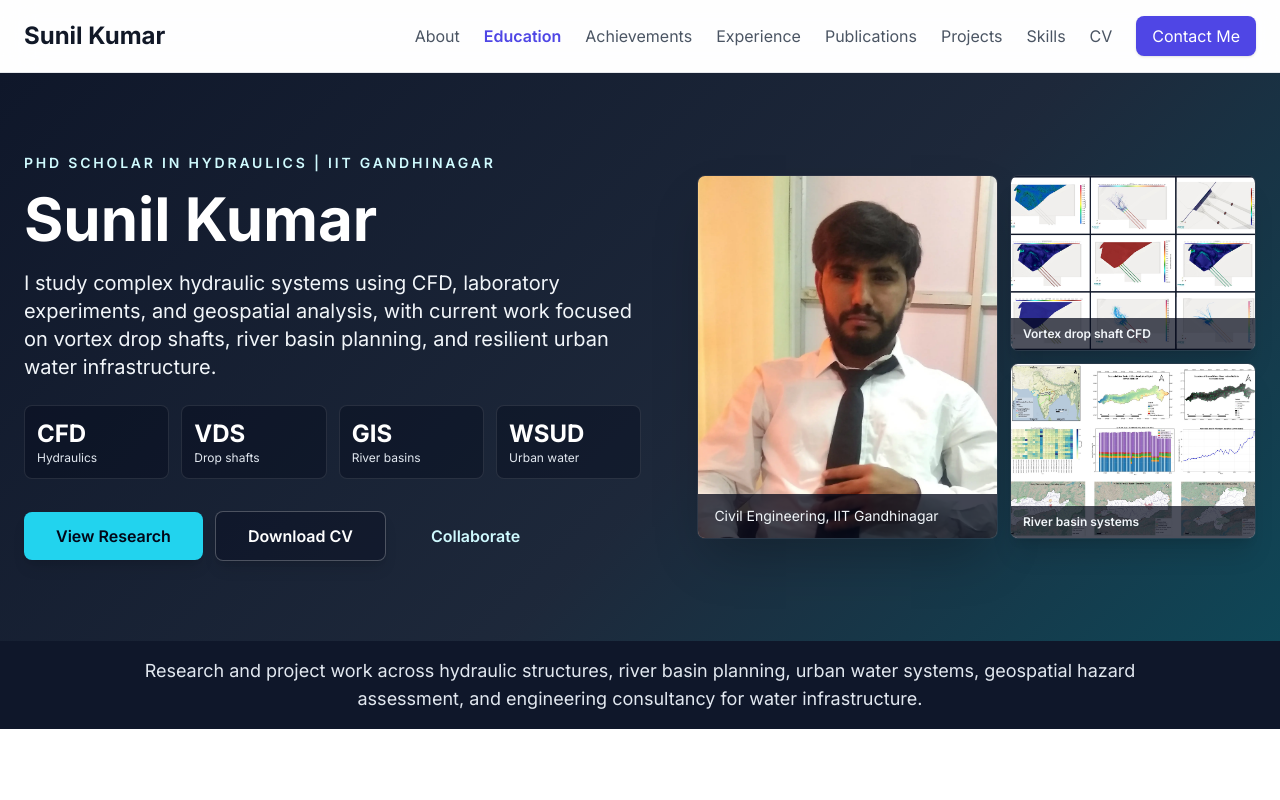
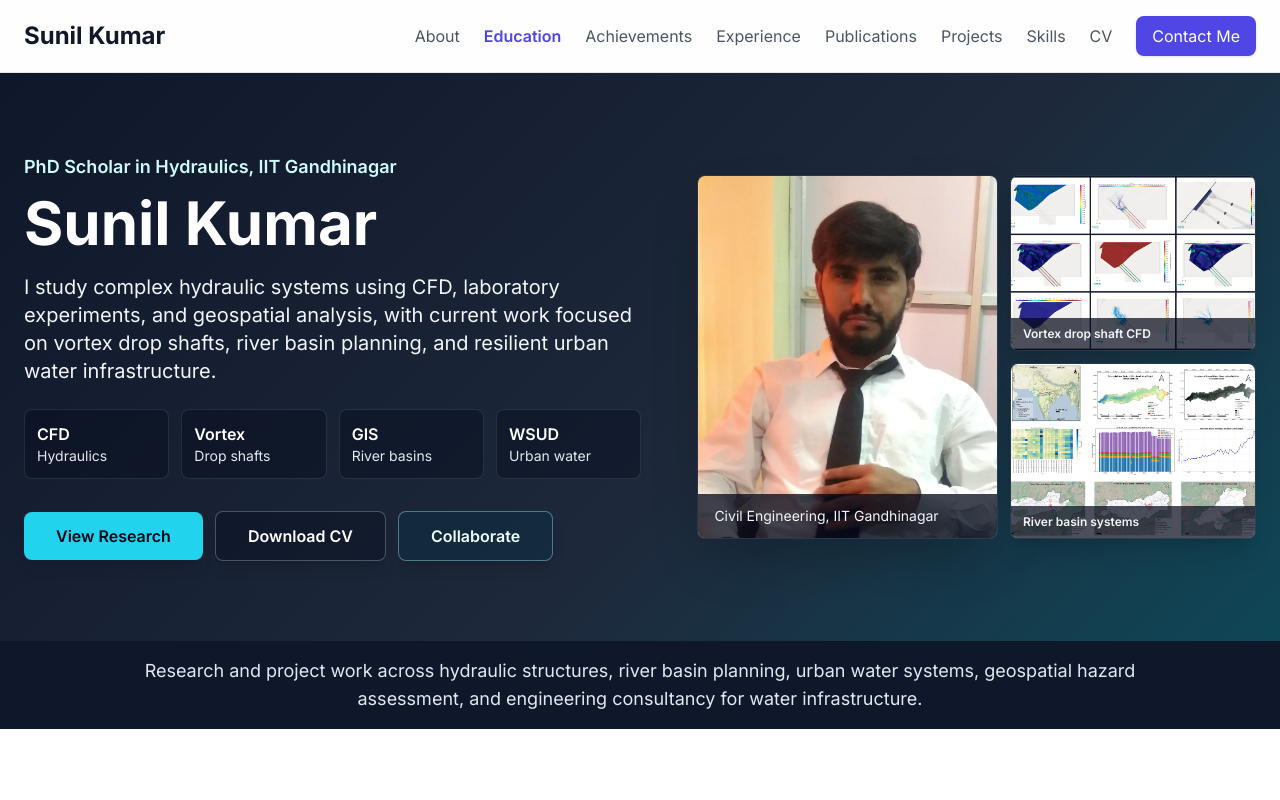
Before and after one commit to sunilkumardhayal/scholar-portal, a website: page index.html in a window 1280 px wide. Shown: the top 800 px of the page. Drawn offline with nearby package versions, Linux system fonts and the light colour scheme.

Commit message:
Polish hero typography and actions

```diff
--- a/index.html
+++ b/index.html
@@ -151,33 +151,33 @@
             <div class="container mx-auto px-6">
                 <div class="grid lg:grid-cols-[1.05fr_0.95fr] gap-10 lg:gap-14 items-center">
                     <div class="text-center lg:text-left">
-                        <p class="text-xs sm:text-sm font-semibold uppercase tracking-[0.2em] text-cyan-100 mb-4">PhD Scholar in Hydraulics | IIT Gandhinagar</p>
+                        <p class="text-base md:text-lg font-semibold text-cyan-100 mb-3">PhD Scholar in Hydraulics, IIT Gandhinagar</p>
                         <h1 class="text-4xl sm:text-5xl md:text-6xl font-bold leading-tight mb-5">Sunil Kumar</h1>
-                        <p class="text-lg md:text-xl text-slate-100 max-w-3xl mx-auto lg:mx-0 mb-6">
+                        <p class="text-lg md:text-xl text-slate-100 leading-relaxed max-w-3xl mx-auto lg:mx-0 mb-6">
                             I study complex hydraulic systems using CFD, laboratory experiments, and geospatial analysis, with current work focused on vortex drop shafts, river basin planning, and resilient urban water infrastructure.
                         </p>
                         <div class="grid grid-cols-2 sm:grid-cols-4 gap-3 max-w-3xl mx-auto lg:mx-0 mb-8">
                             <div class="border border-white/10 bg-slate-950/35 px-3 py-3 rounded-lg">
-                                <p class="text-2xl font-bold">CFD</p>
-                                <p class="text-xs text-slate-200">Hydraulics</p>
+                                <p class="text-base font-semibold">CFD</p>
+                                <p class="text-sm text-slate-200">Hydraulics</p>
                             </div>
                             <div class="border border-white/10 bg-slate-950/35 px-3 py-3 rounded-lg">
-                                <p class="text-2xl font-bold">VDS</p>
-                                <p class="text-xs text-slate-200">Drop shafts</p>
+                                <p class="text-base font-semibold">Vortex</p>
+                                <p class="text-sm text-slate-200">Drop shafts</p>
                             </div>
                             <div class="border border-white/10 bg-slate-950/35 px-3 py-3 rounded-lg">
-                                <p class="text-2xl font-bold">GIS</p>
-                                <p class="text-xs text-slate-200">River basins</p>
+                                <p class="text-base font-semibold">GIS</p>
+                                <p class="text-sm text-slate-200">River basins</p>
                             </div>
                             <div class="border border-white/10 bg-slate-950/35 px-3 py-3 rounded-lg">
-                                <p class="text-2xl font-bold">WSUD</p>
-                                <p class="text-xs text-slate-200">Urban water</p>
+                                <p class="text-base font-semibold">WSUD</p>
+                                <p class="text-sm text-slate-200">Urban water</p>
                             </div>
                         </div>
                         <div class="flex flex-col sm:flex-row items-center justify-center lg:justify-start gap-3">
                             <a href="#projects" class="w-full sm:w-auto bg-cyan-400 text-slate-950 px-8 py-3 rounded-lg font-semibold hover:bg-cyan-300 transition duration-300 shadow-lg">View Research</a>
                             <a href="Sunil_CV.pdf" target="_blank" class="w-full sm:w-auto border border-white/25 bg-slate-950/30 text-white px-8 py-3 rounded-lg font-semibold hover:bg-white hover:text-slate-950 transition duration-300 shadow-lg">Download CV</a>
-                            <a href="#contact" class="w-full sm:w-auto border border-transparent text-cyan-100 px-8 py-3 rounded-lg font-semibold hover:bg-white/10 transition duration-300">Collaborate</a>
+                            <a href="#contact" class="w-full sm:w-auto border border-cyan-200/40 bg-cyan-950/40 text-cyan-50 px-8 py-3 rounded-lg font-semibold hover:bg-cyan-100 hover:text-slate-950 transition duration-300 shadow-lg">Collaborate</a>
                         </div>
                     </div>
 
```
